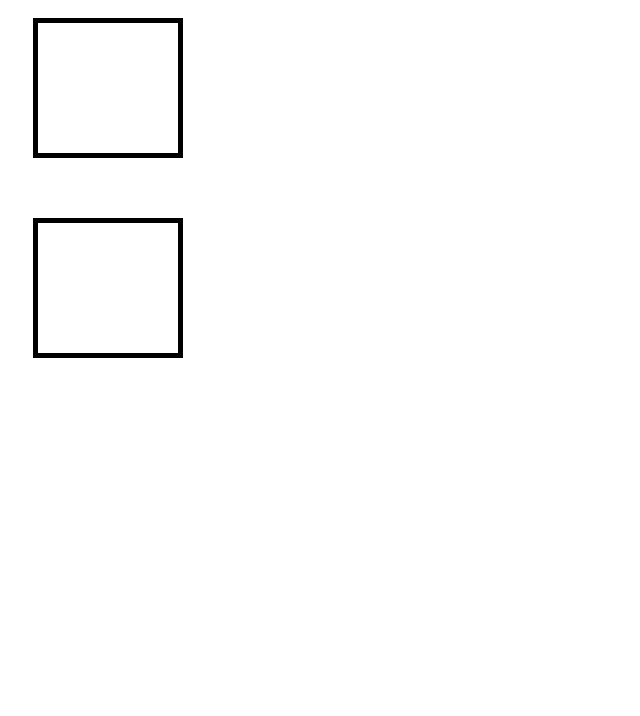
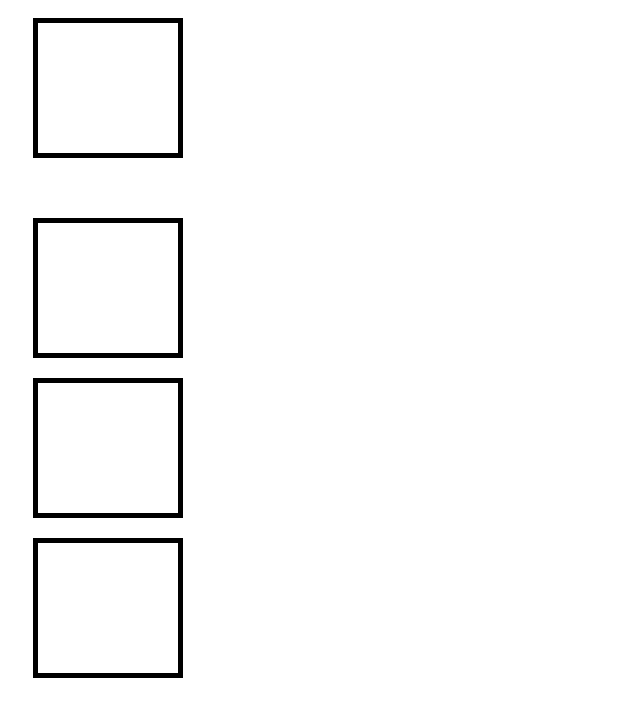
Before and after one commit to Murka1456/leksion-5-desin-prinsip-28-1, a website: page index.html in a window 1280 px wide. Shown: the whole page, without its empty margins (0-640 px from the left). Drawn offline with Linux system fonts and the light colour scheme.

Commit message:
endret mengde

```diff
--- a/index.html
+++ b/index.html
@@ -23,8 +23,8 @@
   <div class="spacing"></div>
   <div class="longer"></div>
   <div class="spacing"> </div>
-  <div class="spasing"></div>
-  <div class="spasing"></div>
+  <div class="spacing"></div>
+  <div class="spacing"></div>
   </section>
   <section>
   </section>
```
